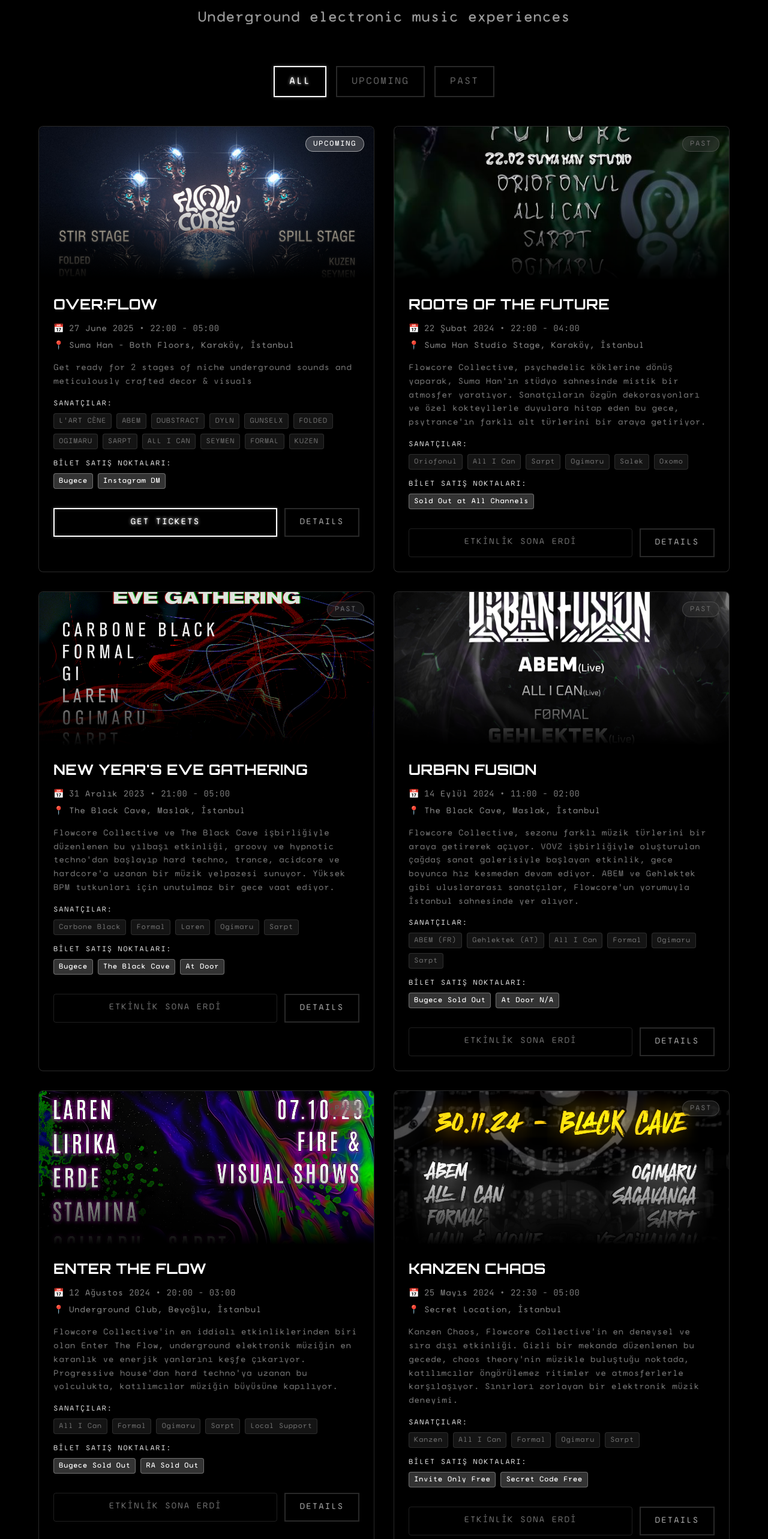
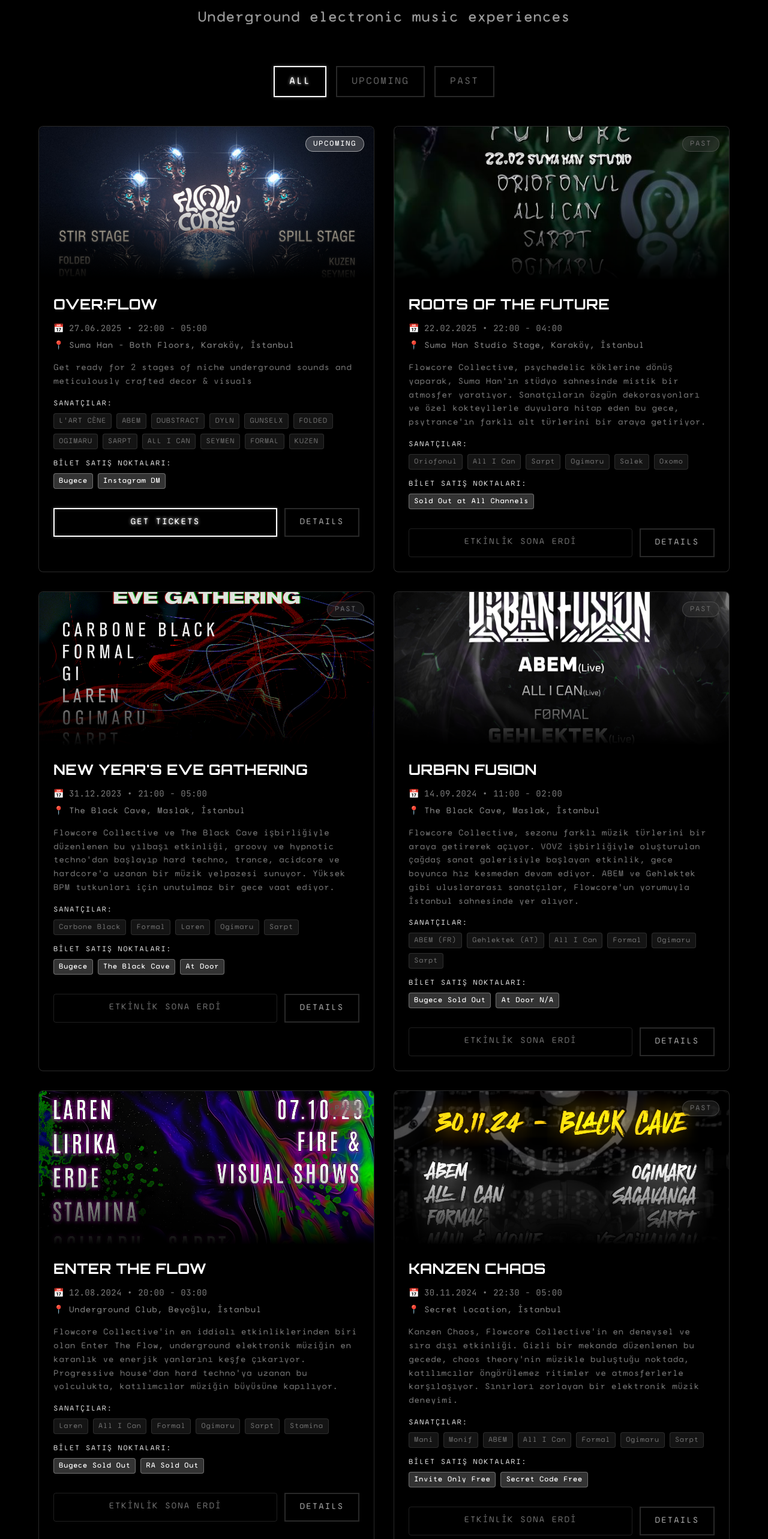
Before and after one commit to ertasemre/flowcore, a Next.js app: page /events in a window 1280 px wide. Shown: the part 234-2800 px from the top of the page at 60% size. Built offline with nearby package versions, Linux system fonts and the light colour scheme.

Commit message:
fixed typos

```diff
--- a/src/app/events/[id]/page.tsx
+++ b/src/app/events/[id]/page.tsx
@@ -32,8 +32,8 @@ const eventDetails = {
   1: {
     id: 1,
     title: 'ROOTS OF THE FUTURE',
-    date: '22 Şubat 2024',
-    time: '22:00 - 04:00',
+    date: '22 Şubat 2025',
+    time: '22:00 - 05:00',
     venue: 'Suma Han Studio Stage',
     location: 'Karaköy, İstanbul',
     artists: ['Oriofonul', 'All I Can', 'Sarpt', 'Ogimaru', 'Salek', 'Oxomo'],
--- a/src/app/events/page.tsx
+++ b/src/app/events/page.tsx
@@ -10,7 +10,7 @@ const events = [
   {
     id: 0,
     title: 'OVER:FLOW',
-    date: '27 June 2025',
+    date: '27.06.2025',
     time: '22:00 - 05:00',
     venue: 'Suma Han - Both Floors',
     location: 'Karaköy, İstanbul',
@@ -27,7 +27,7 @@ const events = [
   {
     id: 1,
     title: 'ROOTS OF THE FUTURE',
-    date: '22 Şubat 2024',
+    date: '22.02.2025',
     time: '22:00 - 04:00',
     venue: 'Suma Han Studio Stage',
     location: 'Karaköy, İstanbul',
@@ -43,7 +43,7 @@ const events = [
   {
     id: 2,
     title: 'NEW YEAR\'S EVE GATHERING',
-    date: '31 Aralık 2023',
+    date: '31.12.2023',
     time: '21:00 - 05:00',
     venue: 'The Black Cave',
     location: 'Maslak, İstanbul',
@@ -61,7 +61,7 @@ const events = [
   {
     id: 3,
     title: 'URBAN FUSION',
-    date: '14 Eylül 2024',
+    date: '14.09.2024',
     time: '11:00 - 02:00',
     venue: 'The Black Cave',
     location: 'Maslak, İstanbul',
@@ -78,11 +78,11 @@ const events = [
   {
     id: 4,
     title: 'ENTER THE FLOW',
-    date: '12 Ağustos 2024',
+    date: '12.08.2024',
     time: '20:00 - 03:00',
     venue: 'Underground Club',
     location: 'Beyoğlu, İstanbul',
-    artists: ['All I Can', 'Formal', 'Ogimaru', 'Sarpt', 'Local Support'],
+    artists: [ 'Laren','All I Can', 'Formal', 'Ogimaru', 'Sarpt', 'Stamina'],
     description: 'Flowcore Collective\'in en iddialı etkinliklerinden biri olan Enter The Flow, underground elektronik müziğin en karanlık ve enerjik yanlarını keşfe çıkarıyor. Progressive house\'dan hard techno\'ya uzanan bu yolculukta, katılımcılar müziğin büyüsüne kapılıyor.',
     ticketUrl: 'https://bugece.co/flowcore-enter-flow',
     status: 'past',
@@ -95,11 +95,11 @@ const events = [
   {
     id: 5,
     title: 'KANZEN CHAOS',
-    date: '25 Mayıs 2024',
+    date: '30.11.2024',
     time: '22:30 - 05:00',
     venue: 'Secret Location',
     location: 'İstanbul',
-    artists: ['Kanzen', 'All I Can', 'Formal', 'Ogimaru', 'Sarpt'],
+    artists: ['Mani', 'Monif', 'ABEM', 'All I Can', 'Formal', 'Ogimaru', 'Sarpt'],
     description: 'Kanzen Chaos, Flowcore Collective\'in en deneysel ve sıra dışı etkinliği. Gizli bir mekanda düzenlenen bu gecede, chaos theory\'nin müzikle buluştuğu noktada, katılımcılar öngörülemez ritimler ve atmosferlerle karşılaşıyor. Sınırları zorlayan bir elektronik müzik deneyimi.',
     ticketUrl: 'https://bugece.co/flowcore-kanzen-chaos',
     status: 'past',
@@ -315,7 +315,7 @@ export default function EventsPage() {
           </div>
 
           {/* Gallery Section */}
-          <motion.div
+{/*           <motion.div
             initial={{ opacity: 0, y: 50 }}
             animate={{ opacity: 1, y: 0 }}
             transition={{ delay: 0.8, duration: 0.8 }}
@@ -352,7 +352,7 @@ export default function EventsPage() {
                 </motion.div>
               ))}
             </div>
-          </motion.div>
+          </motion.div> */}
         </div>
       </section>
     </main>
```
